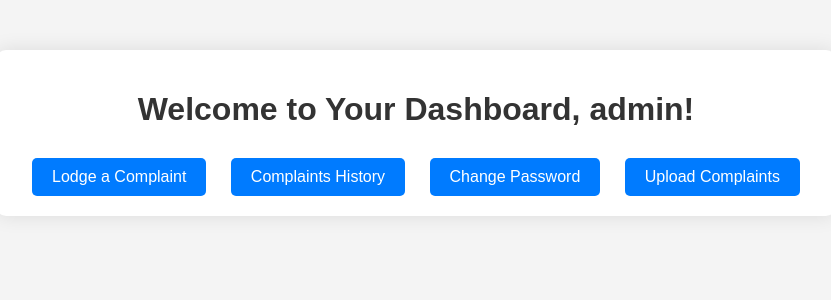
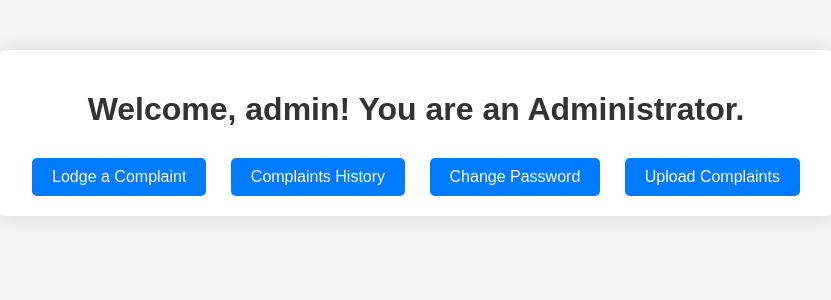
Before and after one commit to RooCycle/bin-final, a Django app: page /dashboard/ in a window 1280 px wide. Shown: the top 300 px of the page, without its empty margins (224-1055 px from the left). Run offline with Django 5.2, Linux system fonts and the light colour scheme; a user stored in the database is signed in.

Commit message:
Ralway_Deployment_Latest

```diff
--- a/bincol_pro/templates/dashboard.html
+++ b/bincol_pro/templates/dashboard.html
@@ -45,7 +45,13 @@
 </head>
 <body>
     <div class="container">
-        <h1>Welcome to Your Dashboard, {{ username }}!</h1>
+        {% if is_driver %}
+            <h1>Welcome, {{ request.user.username }}! You are a Driver.</h1>
+        {% elif is_user %}
+            <h1>Welcome, {{ request.user.username }}! You are an Ordinary User.</h1>
+        {% else %}
+            <h1>Welcome, {{ request.user.username }}! You are an Administrator.</h1>
+        {% endif %}
         <div class="button-container">
             <button onclick="window.location.href='{% url 'lodge_complaint' %}'">Lodge a Complaint</button>
             <button onclick="window.location.href='{% url 'complaint_history' %}'">Complaints History</button>
--- a/bincol_pro/views.py
+++ b/bincol_pro/views.py
@@ -202,3 +202,16 @@ def upload_complaints(request):
     else:
         form = CSVUploadForm()
     return render(request, 'upload_complaints.html', {'form': form})
+
+
+from django.contrib.auth.models import Group
+
+def dashboard(request):
+    user = request.user
+    is_driver = user.groups.filter(name='Drivers').exists()
+    is_user = user.groups.filter(name='Ordinary User').exists()
+    context = {
+        'is_driver': is_driver,
+        'is_user': is_user
+    }
+    return render(request, 'dashboard.html', context)
--- a/requirements.txt
+++ b/requirements.txt
@@ -4,4 +4,4 @@ gunicorn==21.2.0
 packaging==24.0
 psycopg2-binary==2.9.9
 sqlparse==0.4.4
-tzdata==2024.
+tzdata==2024.1
```
Also changed, not shown: db.sqlite3.
